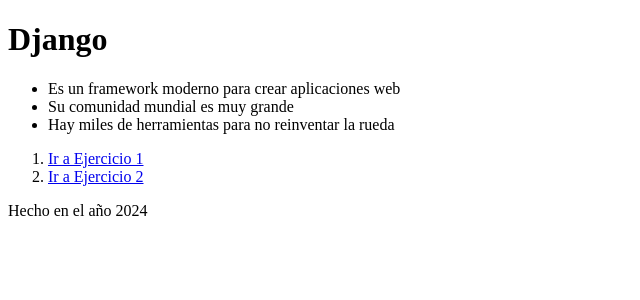
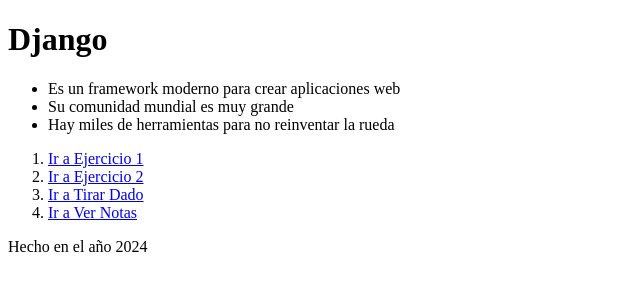
Before and after one commit to alessio1330/coder-EstebanAcevedo, a Django app: page / in a window 1280 px wide. Shown: the top 300 px of the page, without its empty margins (0-640 px from the left). Run offline with Django 5.2, Linux system fonts and the light colour scheme.

Commit message:
fix(3): barra de urls

```diff
--- a/src/config/urls.py
+++ b/src/config/urls.py
@@ -27,9 +27,9 @@
     path('saludar/', views.saludar),
     path('saludar-con-etiqueta', views.saludar_con_etiqueta),
     path('saludar/<str:nombre>/<str:apellido>', views.saludar_con_parametros),
-    path('tirar-dado', views.tirar_dado),
+    path('tirar-dado/', views.tirar_dado),
     path('ejercicio-1/', views.ejercicio_1),
-    path('ver-notas', views.ver_notas),
+    path('ver-notas/', views.ver_notas),
     path('ejercicio-2/', views.ejercicio_2),
     path('clientes/', ver_clientes),
 ]
--- a/src/core/templates/core/index.html
+++ b/src/core/templates/core/index.html
@@ -18,6 +18,8 @@
             <ol>
                 <li><a href="ejercicio-1/">Ir a Ejercicio 1</a></li>
                 <li><a href="ejercicio-2/">Ir a Ejercicio 2</a></li>
+                <li><a href="tirar-dado/">Ir a Tirar Dado</a></li>
+                <li><a href="ver-notas/">Ir a Ver Notas</a></li>
             </ol>
         </main>
         <footer>Hecho en el año {{ año }} </footer>
```
